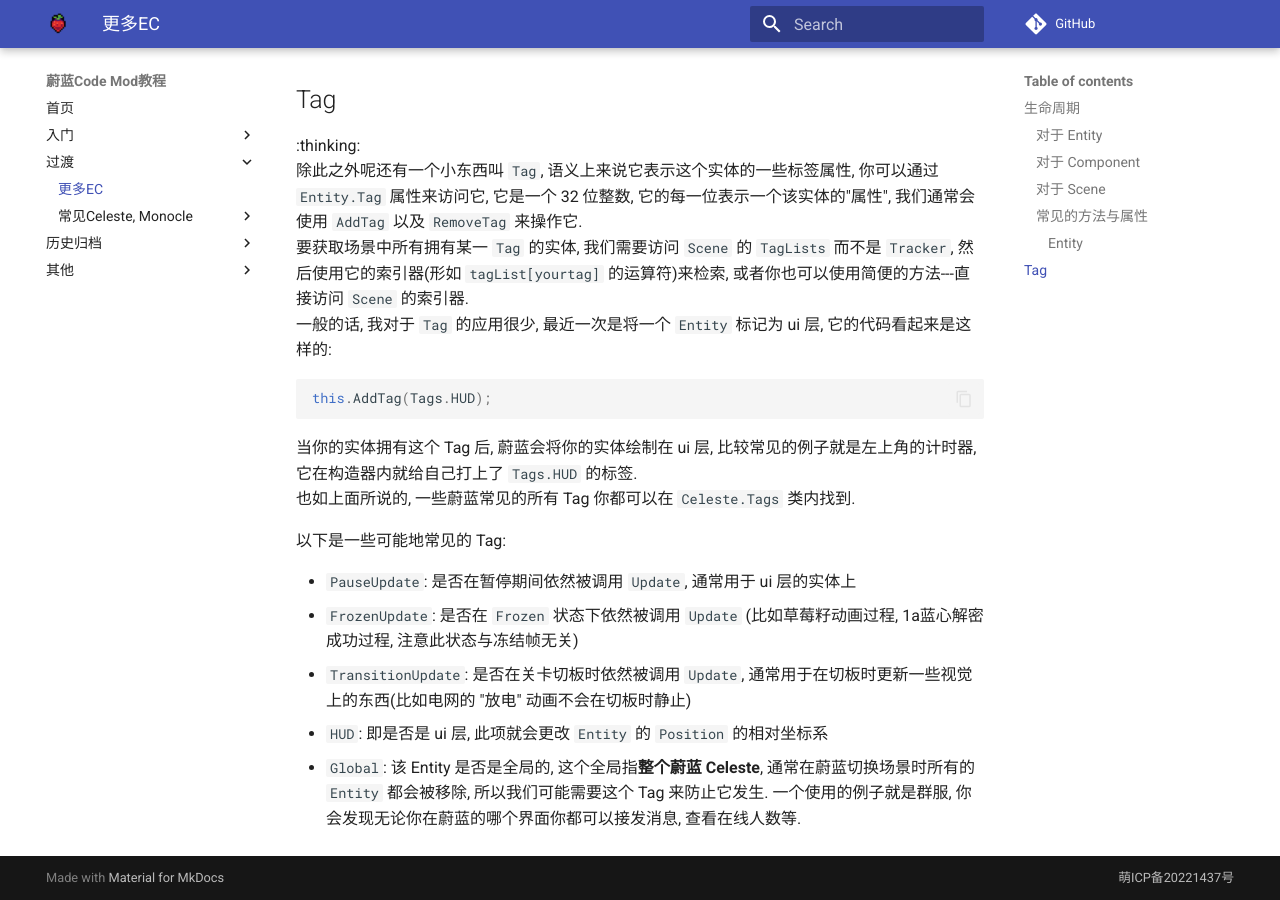
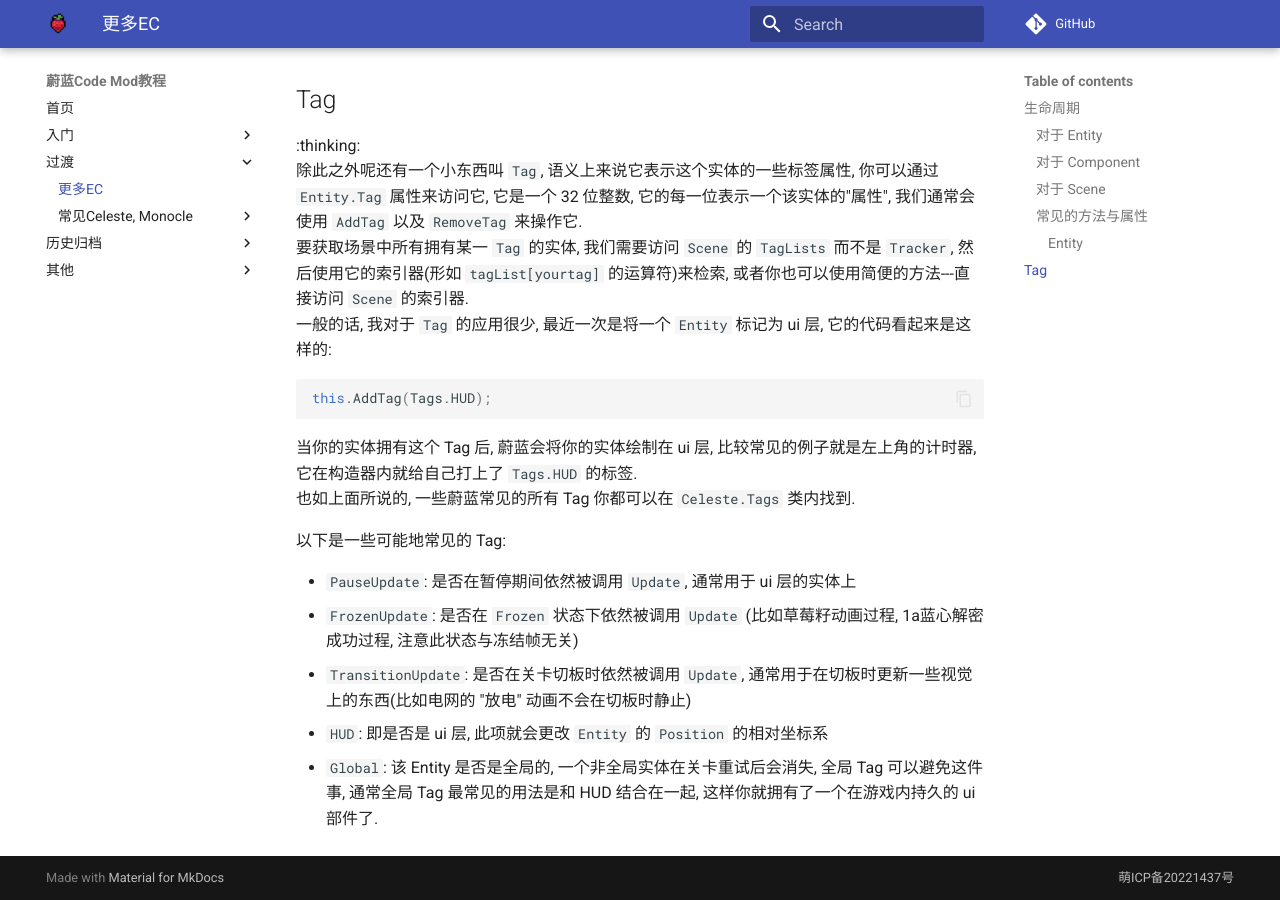
Before and after one commit to Saplonily/CelesteModTutorial, an MkDocs documentation site: the page built from docs/trans/ECcommon.md, in a window 1280 px wide and 900 px high, scrolled down 2342 px. Built offline with MkDocs 1.6.1 and Material for MkDocs 9.7.7, drawn with Linux system fonts in a browser that asks for light colours; comment, search, counter and statistics services are not loaded.

Commit message:
修复ECcommon.md的错误

```diff
--- a/docs/trans/ECcommon.md
+++ b/docs/trans/ECcommon.md
@@ -86,5 +86,5 @@
 - `FrozenUpdate`: 是否在 `Frozen` 状态下依然被调用 `Update` (比如草莓籽动画过程, 1a蓝心解密成功过程, 注意此状态与冻结帧无关)
 - `TransitionUpdate`: 是否在关卡切板时依然被调用 `Update`, 通常用于在切板时更新一些视觉上的东西(比如电网的 "放电" 动画不会在切板时静止)
 - `HUD`: 即是否是 ui 层, 此项就会更改 `Entity` 的 `Position` 的相对坐标系
-- `Global`: 该 Entity 是否是全局的, 这个全局指**整个蔚蓝 Celeste**, 通常在蔚蓝切换场景时所有的 `Entity` 都会被移除, 所以我们可能需要这个 Tag 来防止它发生.
- 一个使用的例子就是群服, 你会发现无论你在蔚蓝的哪个界面你都可以接发消息, 查看在线人数等.
+- `Global`: 该 Entity 是否是全局的, 一个非全局实体在关卡重试后会消失, 全局 Tag 可以避免这件事, 通常全局 Tag 最常见的用法是和 HUD 结合在一起,
+这样你就拥有了一个在游戏内持久的 ui 部件了.
```
